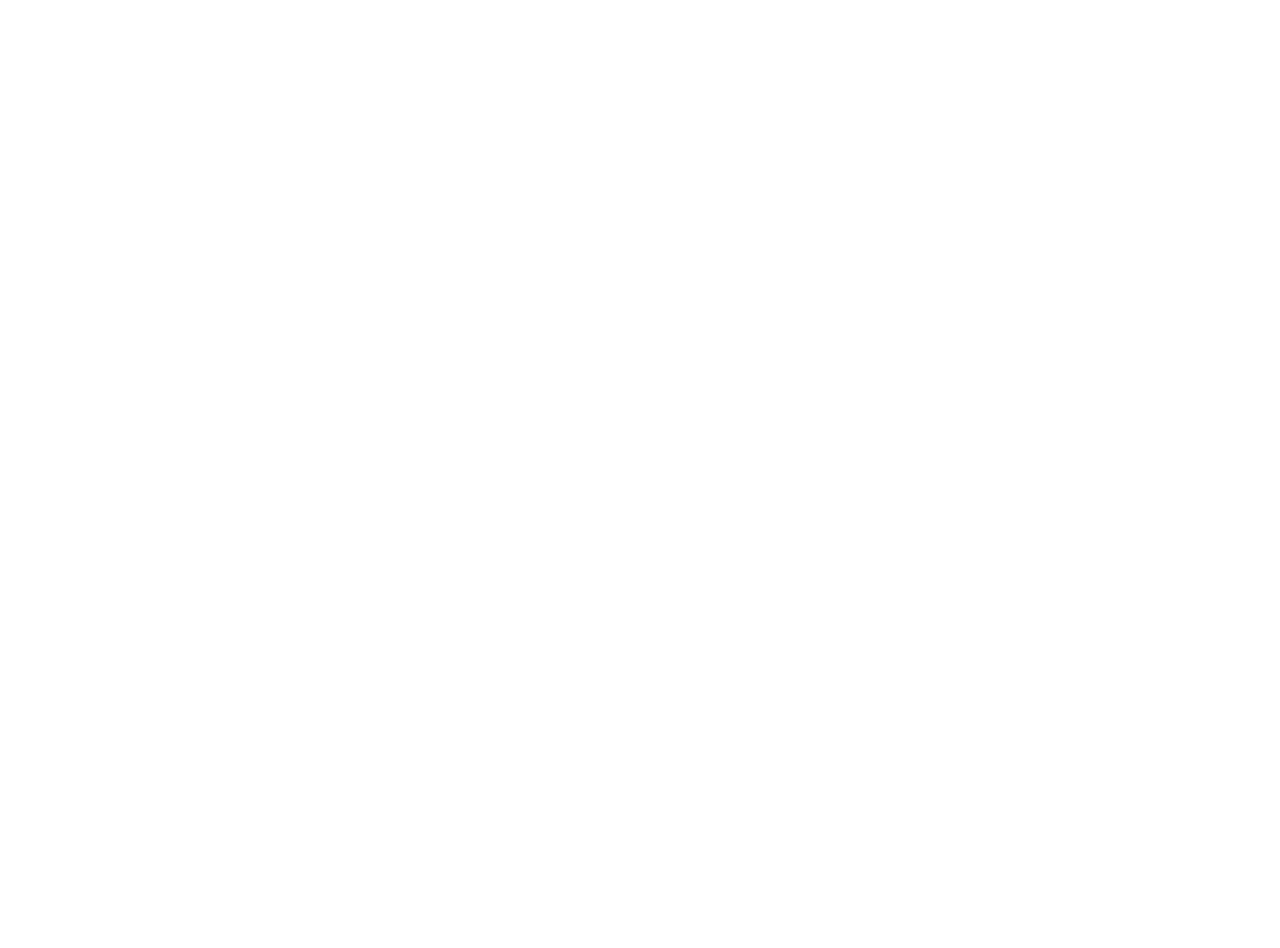
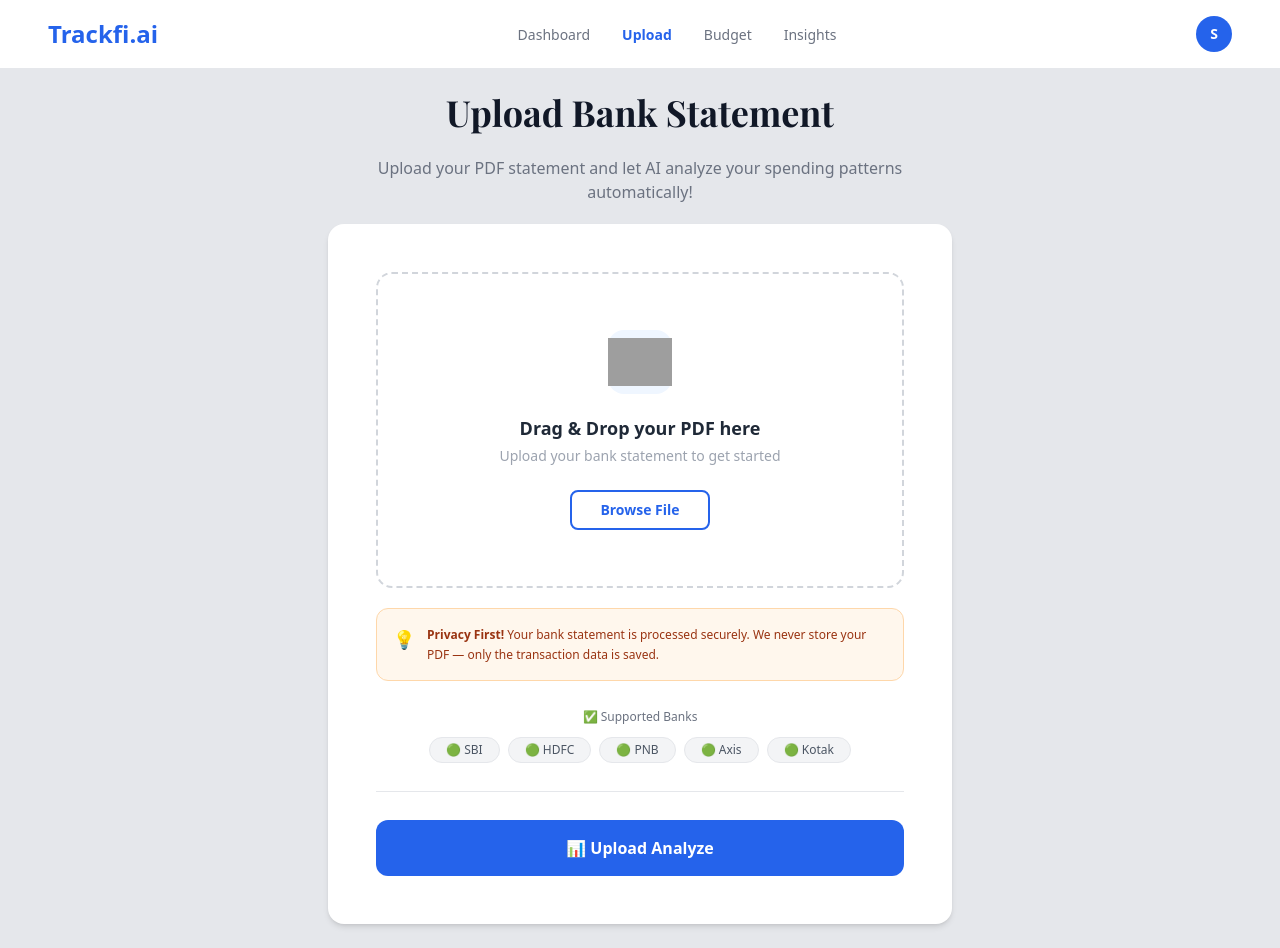
Before and after one commit to Suvani04/personal-finance-copilot, a React (Vite) app: page /upload in a window 1280 px wide. Before the commit this address had no page. Before the commit the page ends 800 px from the top, so only its background shows below. Built offline with nearby package versions, Linux system fonts and the light colour scheme; grey boxes are pictures that could not be loaded.

Commit message:
upload page ui compalted

```diff
--- a/src/App.jsx
+++ b/src/App.jsx
@@ -1,12 +1,14 @@
 import { BrowserRouter,Routes, Route } from 'react-router-dom'
 import Login from './pages/Login'
 import Register from './pages/Register'
+import Upload from './pages/Upload'
 
 const App = () => {
   return (
     <Routes>
       <Route path="/" element={<Login />} />
       <Route path="/register" element={<Register/>} />
+      <Route path="/upload" element={<Upload/>}/>
     </Routes>
   )
 }
--- a/src/pages/Login.jsx
+++ b/src/pages/Login.jsx
@@ -1,6 +1,9 @@
 import React from "react";
+import { Link } from "react-router-dom";
+import { useNavigate } from "react-router-dom";
 
 const Login =() =>{
+  const navigate = useNavigate()
   return(
     <div className=" bg-gray-100 min-h-screen flex items-center justify-center">
         <div className="bg-white flex rounded-2xl shadow-lg w-3/4 h-[600px]">
@@ -39,6 +42,7 @@
                 </a>
                 </div>
                 <button
+                onClick={() =>navigate('/upload')}
                 className="w-full bg-blue-600
                 text-white font-semibold py-3 rounded-lg mt-6  hover:bg-blue-700 cursor-pointer
                 font-playfair">Log In</button>
@@ -80,7 +84,9 @@
             </div>
 
         </div>
-        <Link to="/register"> Register</Link>
+        <Link to="/register"></Link>
+        <Link to="/upload"></Link>
+
     </div>
 
   )
--- a/src/pages/Register.jsx
+++ b/src/pages/Register.jsx
@@ -74,6 +74,7 @@
 
             </div>
 
+
         </div>
     </div>
   )
--- a/src/pages/Upload.jsx
+++ b/src/pages/Upload.jsx
@@ -2,8 +2,92 @@
 
 const Upload =() =>{
   return(
-    <div>
-        <h2>Upload Page</h2>
+    <div className=" bg-gray-200 min-h-screen">
+      <nav className="bg-white px-12 py-4  flex items-center justify-between  ">
+        <h1 className="text-blue-600 font-semibold text-2xl">Trackfi.ai</h1>
+
+        <ul className="flex gap-8 list-none">
+
+          <li><a href="#" className="text-gray-500 text-sm ">
+            Dashboard
+            </a>
+            </li>
+          <li><a href="#" className="text-blue-600 text-sm font-semibold " >
+            Upload
+            </a>
+            </li>
+          <li><a href="#" className="text-gray-500 text-sm">
+            Budget
+              </a>
+              </li>
+         <li><a href="#" className=" text-gray-500 text-sm">
+            Insights
+              </a>
+            </li>
+          </ul>
+          <div className="w-9 h-9 bg-blue-600 rounded-full flex items-center justify-center text-white font-semibold text-sm">
+            S
+          </div>
+      </nav>
+
+      <div className="max-w-2xl  mx-auto py-6 px-6 ">
+        <div className="text-center mb-1">
+          <h1 className="font-playfair text-4xl font-bold text-gray-900 mb-2 ">
+            Upload Bank Statement
+            </h1>
+            <p className="text-gray-500 text-base p-4 ">Upload your PDF statement and let AI analyze your spending patterns automatically!</p>
+        </div>
+
+        <div className=" bg-white rounded-2xl p-12 shadow-md">
+          <div className=" border-2 border-dashed border-gray-300 rounded-2xl
+          p-14 text-center cursor-pointer hover:border-blue-500
+          hover:bg-blue-50 transition-all duration-300">
+
+            <div className="w-16 h-16 bg-blue-50 rounded-2xl
+             flex items-center justify-center mx-auto mb-5 text-3xl">
+              <img src="https://icons.veryicon.com/png/o/file-type/file-type-icon/pdf-icon-1.png" alt="" />
+             </div>
+             <h3 className=" text-lg font-semibold text-gray-800 mb-1">
+              Drag & Drop your PDF here
+             </h3>
+             <p className=" text-gray-400 text-sm mb-6">
+              Upload your bank statement to get started</p>
+
+              <button className="border-2 border-blue-600 text-blue-600 px-7 py-2
+              rounded-lg text-sm font-semibold hover:bg-blue-600 hover:text-white
+              transition-all duration-200">
+                Browse File</button>
+          </div>
+
+          <div className="bg-orange-50 border border-orange-200 rounded-xl
+          p-4 mt-5 flex gap-3">
+            <span className="text-lg">💡</span>
+            <p className="text-xs text-orange-800 leading-relaxed">
+              <strong>Privacy First!</strong> Your bank statement is processed securely. We never store your PDF — only the transaction data is saved.
+            </p>
+          </div>
+
+          <div className="mt-7 text-center">
+            <p className="text-gray-500 text-xs mb-3">
+              ✅ Supported Banks
+            </p>
+
+            <div className="flex gap-2 justify-center flex-wrap">
+              {['SBI', 'HDFC','PNB','Axis','Kotak'].map(bank =>(
+                <span key={bank} className="bg-gray-100 border border-gray-200 rounded-full
+                px-4 py-1 text-xs text-gray-600 font-medium">🟢 {bank}</span>
+              ))}
+            </div>
+          </div>
+
+          <hr className="my-7 border-gray-200"/>
+
+          <button className="w-full bg-blue-600 text-white py-4 rounded-xl text-base
+          font-semibold hover:bg-blue-700 tarnsition-all duration-200">📊 Upload Analyze</button>
+        </div>
+      </div>
+
+
     </div>
   )
 }
```
